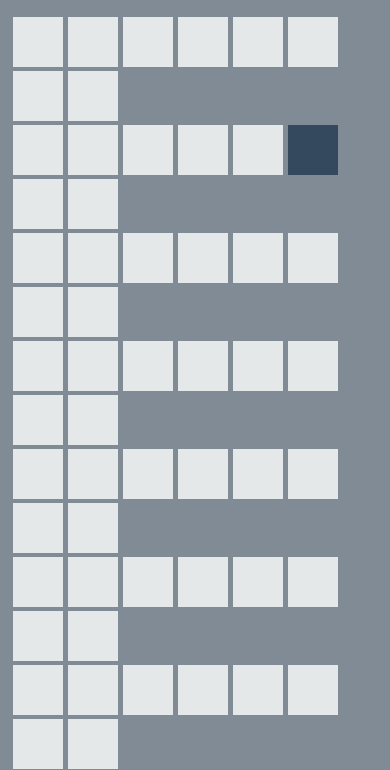
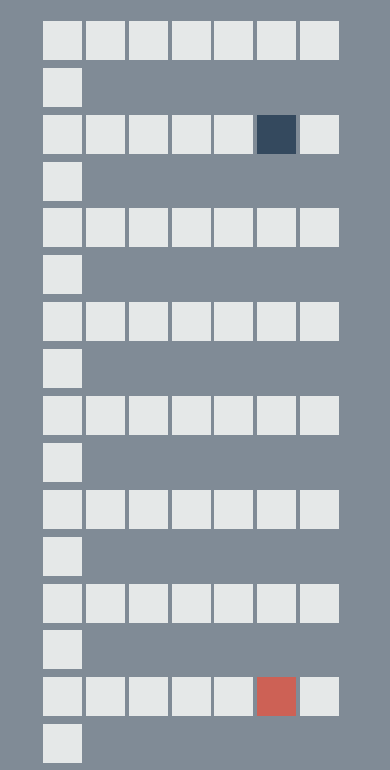
Before and after one commit to Dorotheea11/Snake-Game, a plain HTML site: page index.html in a window 390 px wide. Shown: the part 69-839 px from the top of the page. Drawn offline with Linux system fonts and the light colour scheme.

Commit message:
Update styles.css

```diff
--- a/styles.css
+++ b/styles.css
@@ -1,3 +1,8 @@
+body {
+  background-color: #808b96;
+}
+
+
 body {
   background-color: #808b96;
 }
@@ -12,7 +17,22 @@
 
 #grid {
   width: fit-content;
-  margin: 0px auto;
+  margin: 0 auto;
+}
+
+/* Styles for mobile devices */
+@media (max-width: 768px) {
+  .cell {
+    width: 10vw;
+    height: 10vw;
+    margin-left: 1vw;
+    margin-bottom: 1vw;
+  }
+
+  #grid {
+    width: 80vw;
+    padding: 1vw;
+  }
 }
 
 .fruit  {
```
